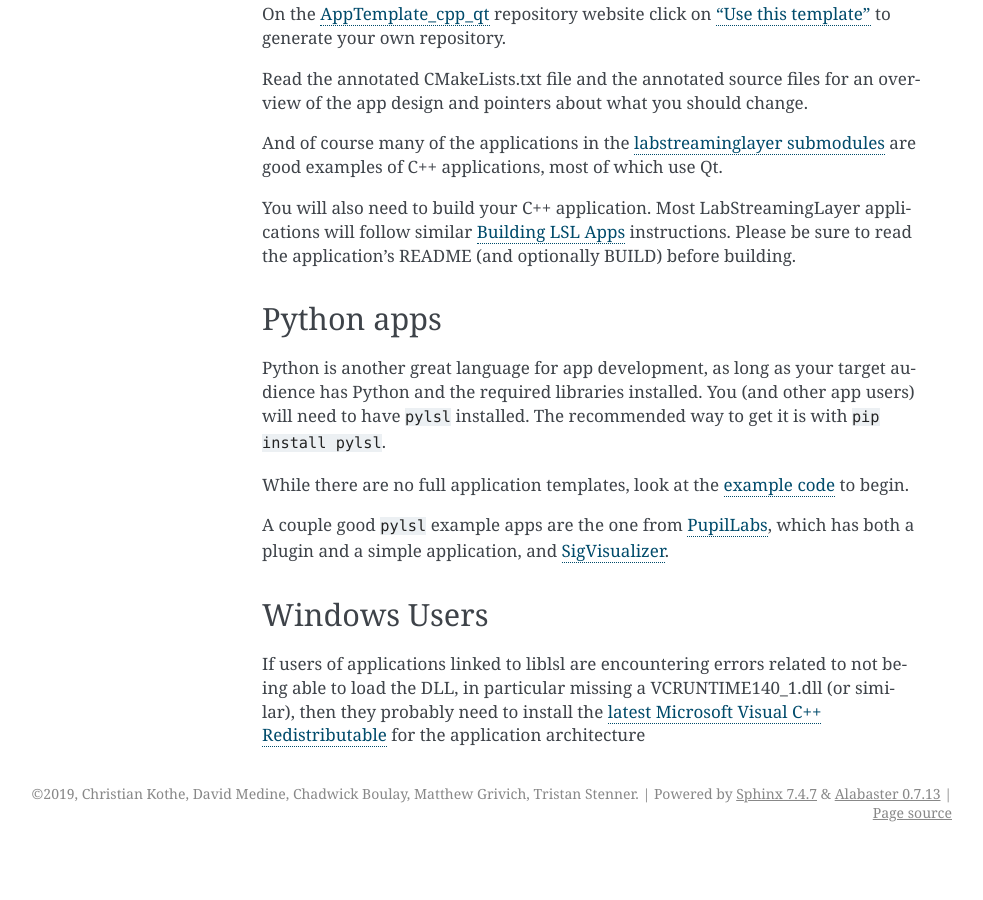
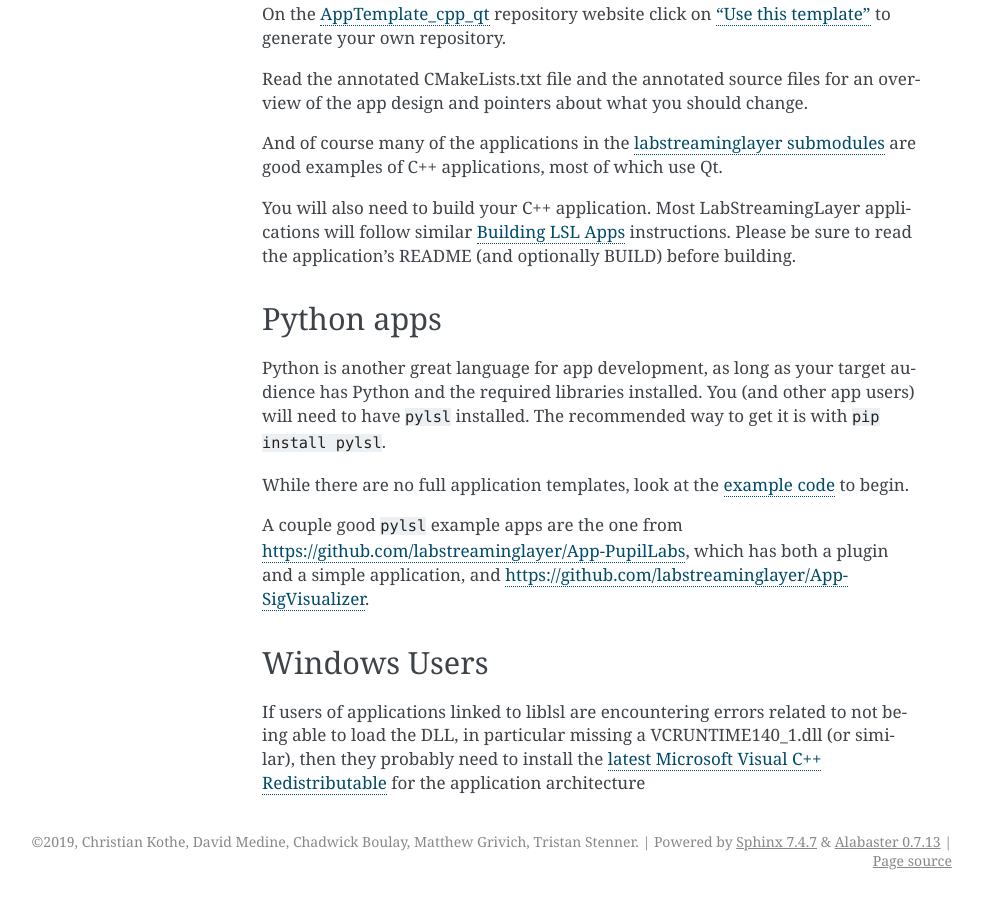
Before and after one commit to sccn/labstreaminglayer, a Sphinx documentation site: the page built from docs/dev/app_dev.rst, in a window 1280 px wide and 900 px high, scrolled down 1623 px. Shown: the whole window, without its empty margins (158-1141 px from the left). Built offline with Sphinx 7.4.7, drawn with Linux system fonts in a browser that asks for light colours; before the commit the page ends 2475 px from its top, so only the background shows below that; some of the changed lines change nothing that is shown.

Commit message:
Sphinx fix

```diff
--- a/docs/conf.py
+++ b/docs/conf.py
@@ -46,7 +46,7 @@
 }
 
 extlinks = {
-        'repo': ('https://github.com/%s', ''),
-        'lslrepo': ('https://github.com/labstreaminglayer/App-%s', ''),
-        'lslrelease': ('https://github.com/labstreaminglayer/App-%s/releases', 'Download '),
-        }
+    'repo': ('https://github.com/%s', None),
+    'lslrepo': ('https://github.com/labstreaminglayer/App-%s', None),
+    'lslrelease': ('https://github.com/labstreaminglayer/App-%s/releases', 'Download %s'),
+}
```
Also changed, not shown: 4 other files.
